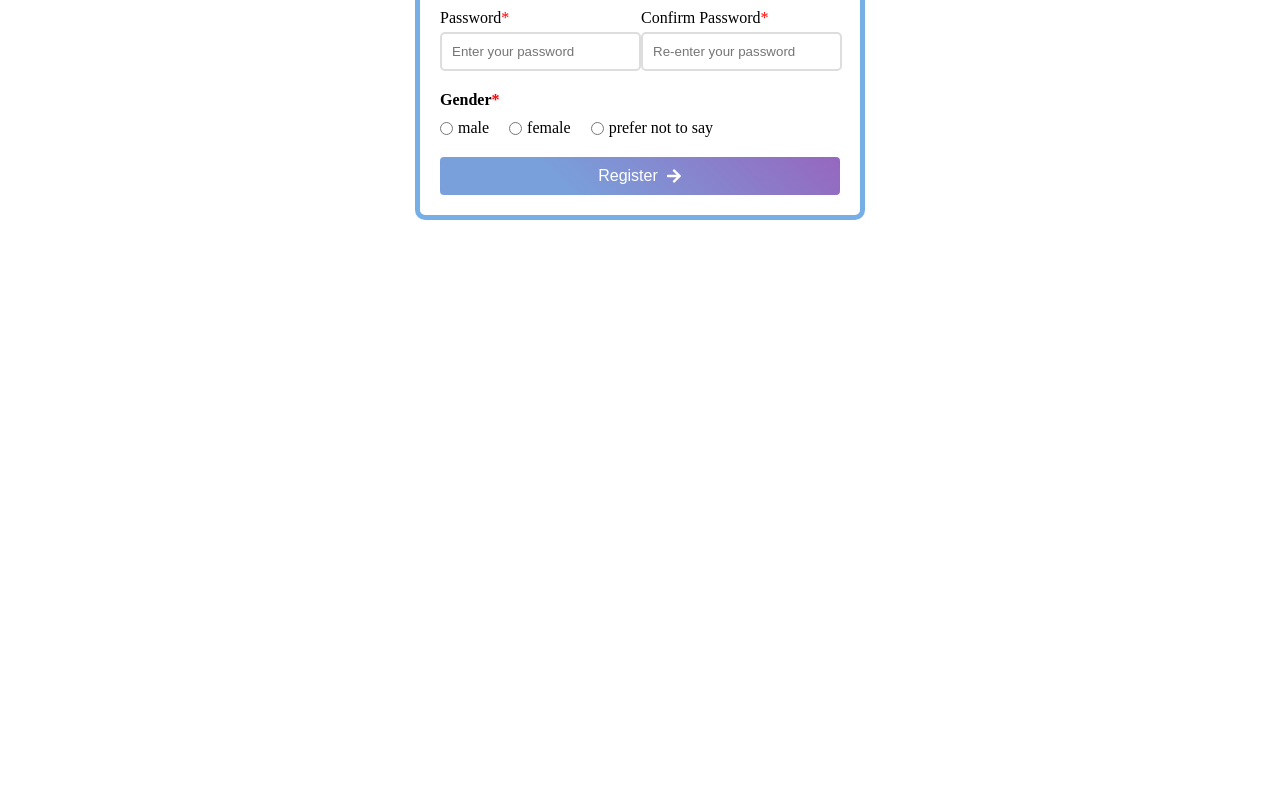
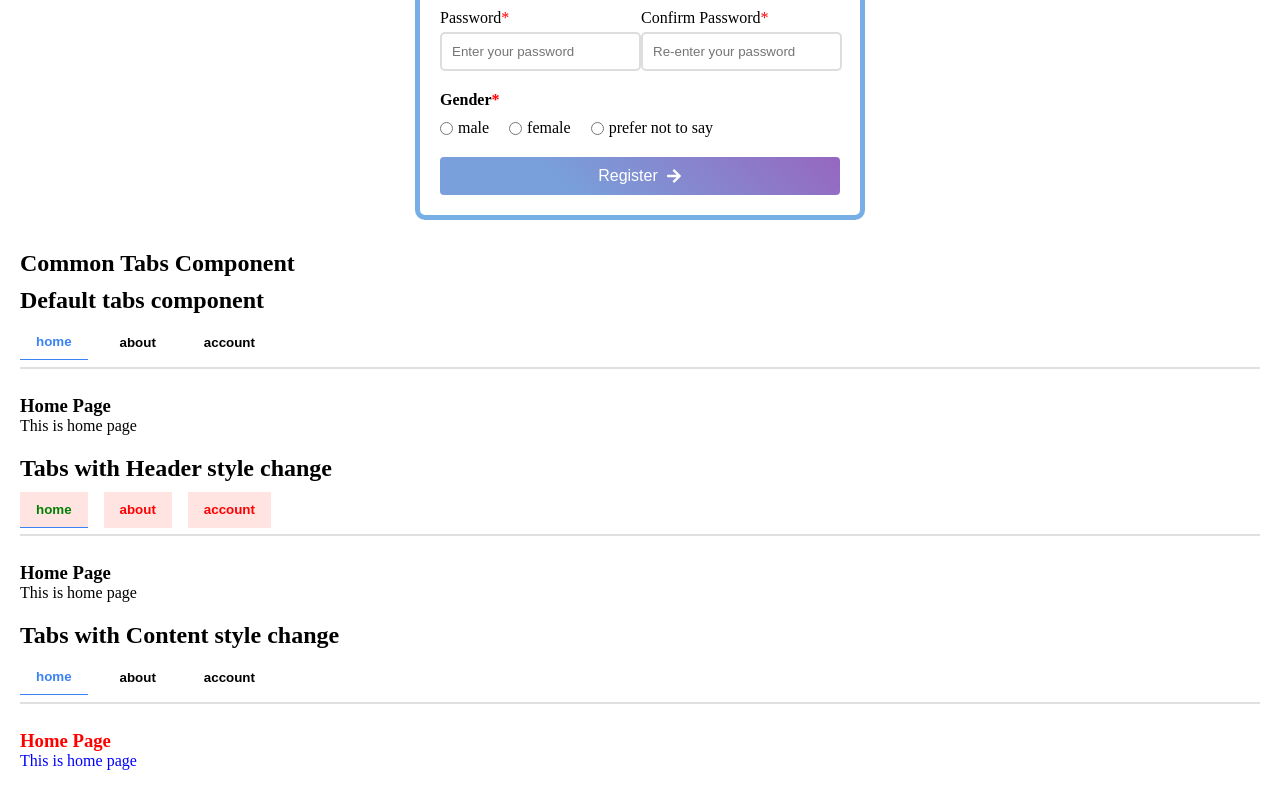
Before and after one commit to arbinsigdel12/custom-component, a React (Vite) app: page / in a window 1280 px wide. Shown: the part 726-1526 px from the top of the page. Before the commit the page ends 966 px from the top, so only its background shows below. Built offline with nearby package versions, Linux system fonts and the light colour scheme.

Commit message:
Feat : add tab component

```diff
--- a/src/App.scss
+++ b/src/App.scss
@@ -45,4 +45,27 @@
       justify-content: space-between;
     }
   }
+  &__tab {
+    display: flex;
+    flex-direction: column;
+    gap: 10px;
+
+    .tabs__tab__button.classHeader {
+      color: red;
+      background-color: #ffe4e1;
+
+      &:hover {
+        background-color: #ffdad3;
+      }
+      &.tabs__tab__button--active {
+        color: green;
+      }
+    }
+    .tabs__content.classContent {
+      color: red;
+      p {
+        color: blue;
+      }
+    }
+  }
 }
--- a/src/App.tsx
+++ b/src/App.tsx
@@ -5,6 +5,8 @@ import { FaArrowRight } from "react-icons/fa";
 import { accordionData, customAccordionData } from "./data/accordionData";
 import Input from "./commonComponent/input/Input";
 import Form from "./commonComponent/form/Form";
+import Tabs from "./commonComponent/tabs/Tabs";
+import { tabItems } from "./data/tabsData";
 
 function App() {
   return (
@@ -82,6 +84,23 @@ function App() {
       <div className="app__form">
         <Form />
       </div>
+      <div className="app__tab">
+        <h2>Common Tabs Component</h2>
+        <h2>Default tabs component</h2>
+        <Tabs tabs={tabItems} defaultActivetab="home" />
+        <h2>Tabs with Header style change</h2>
+        <Tabs
+          tabs={tabItems}
+          defaultActivetab="home"
+          tabHeaderClassName="classHeader"
+        />
+        <h2>Tabs with Content style change</h2>
+        <Tabs
+          tabs={tabItems}
+          defaultActivetab="home"
+          tabContentClassName="classContent"
+        />
+      </div>
     </div>
   );
 }
--- a/src/commonComponent/tabs/Tabs.tsx
+++ b/src/commonComponent/tabs/Tabs.tsx
@@ -0,0 +1,71 @@
+import React, { useState, type ReactNode, useEffect } from "react";
+import "./tabs.scss";
+
+export interface TabItem {
+  key: string;
+  label: string;
+  content: ReactNode;
+}
+
+interface TabsProps {
+  tabs: TabItem[];
+  defaultActivetab?: string;
+  tabHeaderClassName?: string;
+  activeTabClassName?: string;
+  tabContentClassName?: string;
+}
+
+const Tabs: React.FC<TabsProps> = ({
+  tabs,
+  defaultActivetab,
+  tabHeaderClassName = "",
+  activeTabClassName = "",
+  tabContentClassName = "",
+}) => {
+  const [activeKey, setActiveKey] = useState<string>(
+    defaultActivetab || tabs[0]?.key
+  );
+
+  useEffect(() => {
+    if (defaultActivetab) setActiveKey(defaultActivetab);
+  }, [defaultActivetab]);
+
+  const handleTabClick = (key: string) => {
+    setActiveKey(key);
+  };
+
+  return (
+    <div className="tabs">
+      <div className="tabs__header">
+        <div className="tabs__header__left">
+          {tabs.map((tab) => (
+            <button
+              key={tab.key}
+              onClick={() => handleTabClick(tab.key)}
+              className={`tabs__tab__button ${tabHeaderClassName} ${
+                activeKey === tab.key
+                  ? `tabs__tab__button--active ${activeTabClassName}`
+                  : ""
+              }`}
+            >
+              {tab.label}
+            </button>
+          ))}
+        </div>
+      </div>
+
+      <div className={`tabs__content ${tabContentClassName}`}>
+        {tabs.map(
+          (tab) =>
+            activeKey === tab.key && (
+              <div key={tab.key} className="tabs__panel">
+                {tab.content}
+              </div>
+            )
+        )}
+      </div>
+    </div>
+  );
+};
+
+export default Tabs;
--- a/src/commonComponent/tabs/tabs.scss
+++ b/src/commonComponent/tabs/tabs.scss
@@ -0,0 +1,42 @@
+.tabs {
+  display: flex;
+  flex-direction: column;
+  gap: 16px;
+  width: 100%;
+
+  &__header {
+    display: flex;
+    justify-content: space-between;
+    align-items: center;
+    border-bottom: 2px solid #e0e0e0;
+    padding-bottom: 0.4 * 16px;
+  }
+
+  &__header__left {
+    display: flex;
+    gap: 16px;
+  }
+
+  &__tab__button {
+    background: none;
+    border: none;
+    padding: 10px 16px;
+    font-weight: bold;
+    cursor: pointer;
+    transition: all 0.2s ease-in-out;
+
+    &:hover {
+      background-color: rgba(0, 0, 0, 0.05);
+    }
+
+    &--active {
+      color: #3b82f6;
+      border-bottom: 1px solid #3b82f6;
+      font-weight: 600;
+    }
+  }
+
+  &__content {
+    padding: 10px 0;
+  }
+}
--- /dev/null
+++ b/src/data/tabsData.tsx
@@ -0,0 +1,34 @@
+import type { TabItem } from "../commonComponent/tabs/Tabs";
+
+export const tabItems: TabItem[] = [
+  {
+    key: "home",
+    label: "home",
+    content: (
+      <div>
+        <h3>Home Page</h3>
+        <p>This is home page</p>
+      </div>
+    ),
+  },
+  {
+    key: "about",
+    label: "about",
+    content: (
+      <div>
+        <h3>About Us</h3>
+        <p>This is about us page</p>
+      </div>
+    ),
+  },
+  {
+    key: "account",
+    label: "account",
+    content: (
+      <div>
+        <h3>Account</h3>
+        <p>Account Page</p>
+      </div>
+    ),
+  },
+];
```
